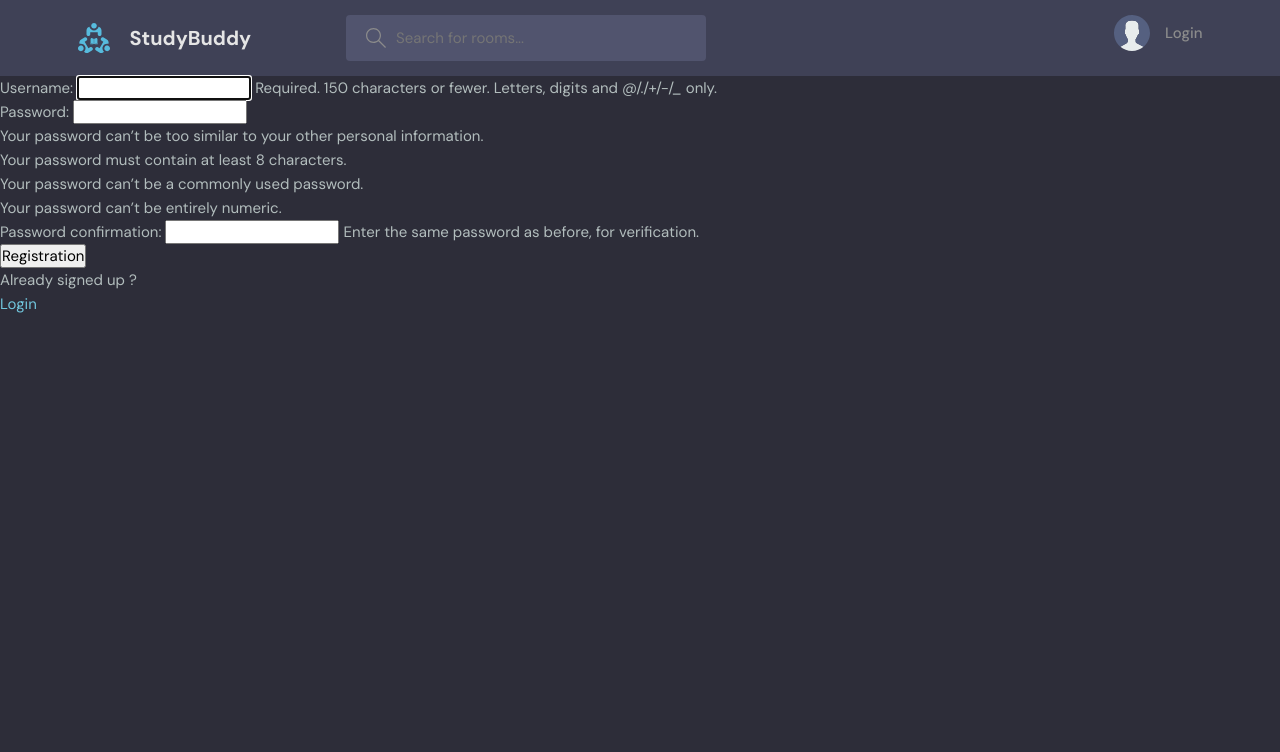
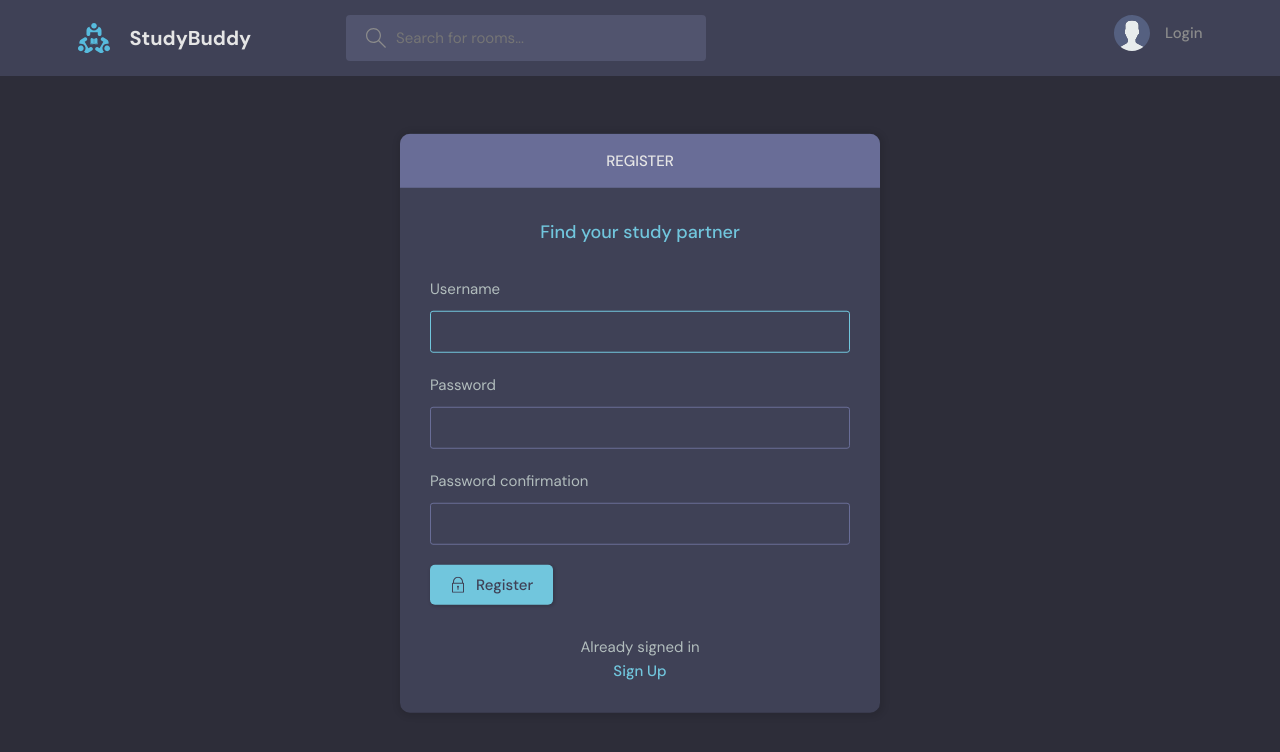
Before and after one commit to padamdamai/django-study-group, a Django app: page /register/ in a window 1280 px wide. Shown: the top 752 px of the page. Run offline with Django 5.2, Linux system fonts and the light colour scheme.

Commit message:
added registration and login with templates design

```diff
--- a/base/templates/base/login_register.html
+++ b/base/templates/base/login_register.html
@@ -1,34 +1,110 @@
 {% extends 'main.html' %}
 
-{% block content%}
+{% block content %}
+    <main class="auth layout">
+      {% if page == 'login_page' %}
+      <div class="container">
+        <div class="layout__box">
+          <div class="layout__boxHeader">
+            <div class="layout__boxTitle">
+              <h3>Login</h3>
+            </div>
+          </div>
+          <div class="layout__body">
+            <h2 class="auth__tagline">Find your study partner</h2>
 
-{% if page == 'login_page' %}
-<!-- for login form -->
-<div>
-    <form action="" method="POST">
+            <form class="form" action="" method="POST">
               {% csrf_token %}
-        <label for="username">Username </label>
-        <input type="text" name="username" placeholder="Enter username">
+              <div class="form__group form__group">
+                <label for="room_name">Username</label>
+                <input id="username" name="username" type="text" placeholder="e.g. dennis_ivy" />
+              </div>
+              <div class="form__group">
+                <label for="password">Password</label>
+                <input
+                  id="password"
+                  name="password"
+                  type="password"
+                  placeholder="&bull;&bull;&bull;&bull;&bull;&bull;&bull;&bull;"
+                />
+              </div>
 
-        <label for="username">Password </label>
-        <input type="password" name="password" placeholder="Enter password">
+              <button class="btn btn--main" type="submit">
+                <svg
+                  version="1.1"
+                  xmlns="http://www.w3.org/2000/svg"
+                  width="32"
+                  height="32"
+                  viewBox="0 0 32 32"
+                >
+                  <title>lock</title>
+                  <path
+                    d="M27 12h-1v-2c0-5.514-4.486-10-10-10s-10 4.486-10 10v2h-1c-0.553 0-1 0.447-1 1v18c0 0.553 0.447 1 1 1h22c0.553 0 1-0.447 1-1v-18c0-0.553-0.447-1-1-1zM8 10c0-4.411 3.589-8 8-8s8 3.589 8 8v2h-16v-2zM26 30h-20v-16h20v16z"
+                  ></path>
+                  <path
+                    d="M15 21.694v4.306h2v-4.306c0.587-0.348 1-0.961 1-1.694 0-1.105-0.895-2-2-2s-2 0.895-2 2c0 0.732 0.413 1.345 1 1.694z"
+                  ></path>
+                </svg>
 
-        <input type="submit" value="Login"/>
+                Login
+              </button>
             </form>
-    <p>haven't signed up yet?</p>
-    <a href="{% url 'register' %}">Signed up</a>
+
+            <div class="auth__action">
+              <p>Haven't signed up yet?</p>
+              <a href="{% url 'register' %}" class="btn btn--link">Sign Up</a>
             </div>
-{%  else %}
-<!-- for registration form -->
-<div>
-    <form action="" method="POST">
+          </div>
+        </div>
+      </div>
+      {% else %}
+      <div class="container">
+        <div class="layout__box">
+          <div class="layout__boxHeader">
+            <div class="layout__boxTitle">
+              <h3>Register</h3>
+            </div>
+          </div>
+          <div class="layout__body">
+            <h2 class="auth__tagline">Find your study partner</h2>
+
+            <form class="form" action="" method="POST">
               {% csrf_token %}
-        {{form.as_p}}
-        <input type="submit" value="Registration"/>
+              {% for fields in form %}
+              <div class="form__group form__group">
+                <label for="room_name">{{fields.label}}</label>
+                {{fields}}
+              </div>
+              {% endfor %}
+
+              <button class="btn btn--main" type="submit">
+                <svg
+                  version="1.1"
+                  xmlns="http://www.w3.org/2000/svg"
+                  width="32"
+                  height="32"
+                  viewBox="0 0 32 32"
+                >
+                  <title>lock</title>
+                  <path
+                    d="M27 12h-1v-2c0-5.514-4.486-10-10-10s-10 4.486-10 10v2h-1c-0.553 0-1 0.447-1 1v18c0 0.553 0.447 1 1 1h22c0.553 0 1-0.447 1-1v-18c0-0.553-0.447-1-1-1zM8 10c0-4.411 3.589-8 8-8s8 3.589 8 8v2h-16v-2zM26 30h-20v-16h20v16z"
+                  ></path>
+                  <path
+                    d="M15 21.694v4.306h2v-4.306c0.587-0.348 1-0.961 1-1.694 0-1.105-0.895-2-2-2s-2 0.895-2 2c0 0.732 0.413 1.345 1 1.694z"
+                  ></path>
+                </svg>
+
+                Register
+              </button>
             </form>
-    <p>Already signed up ?</p>
-    <a href="{% url 'login_page' %}">Login</a>
+
+            <div class="auth__action">
+              <p>Already signed in</p>
+              <a href="{% url 'login_page' %}" class="btn btn--link">Sign Up</a>
+            </div>
+          </div>
+        </div>
       </div>
       {% endif %}
-
+    </main>
     {% endblock content %}
```
Also changed, not shown: base/templates/base/login_register_old.html (added, +34 -0 lines), db.sqlite3. Lines whose indentation alone changed are shown as unchanged.
